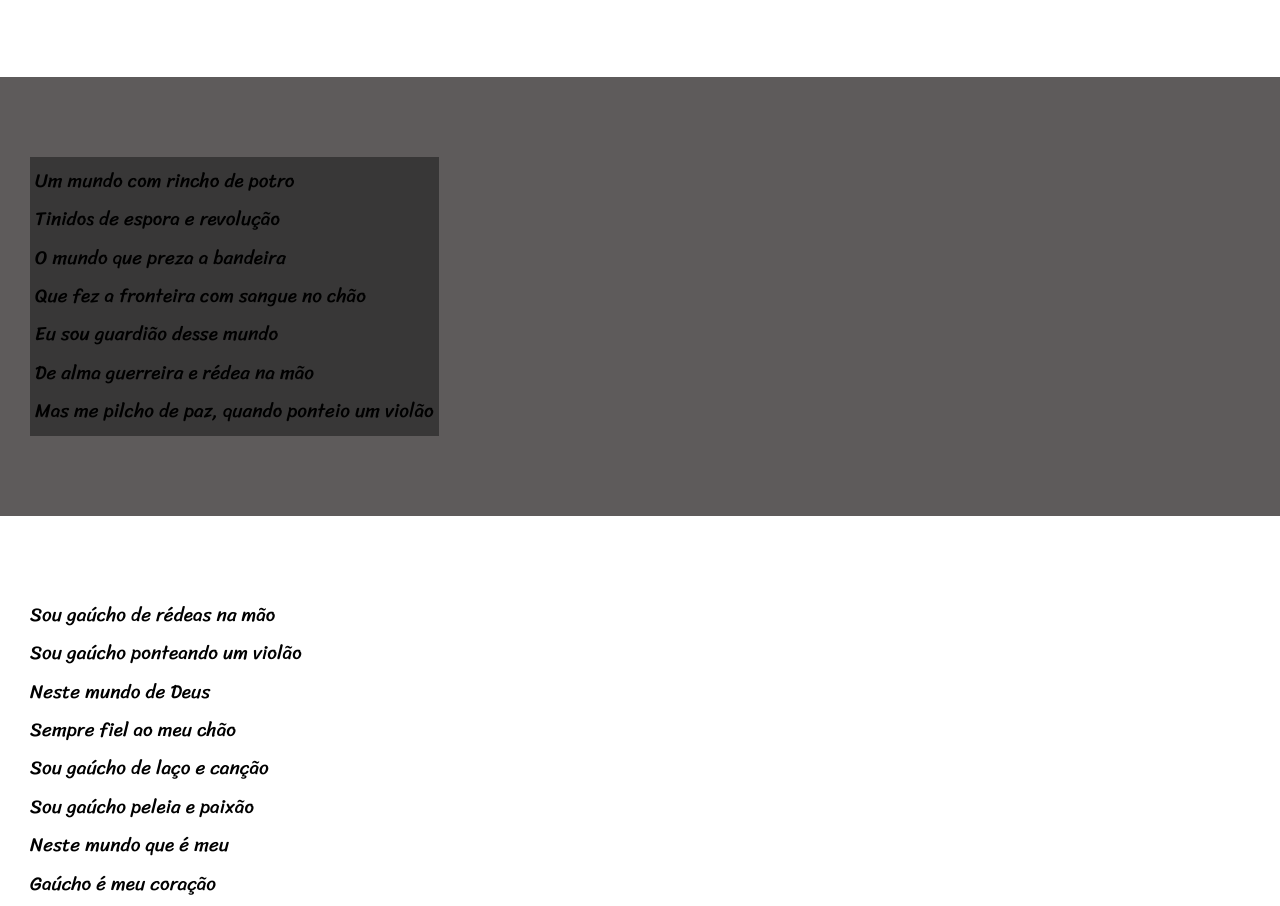
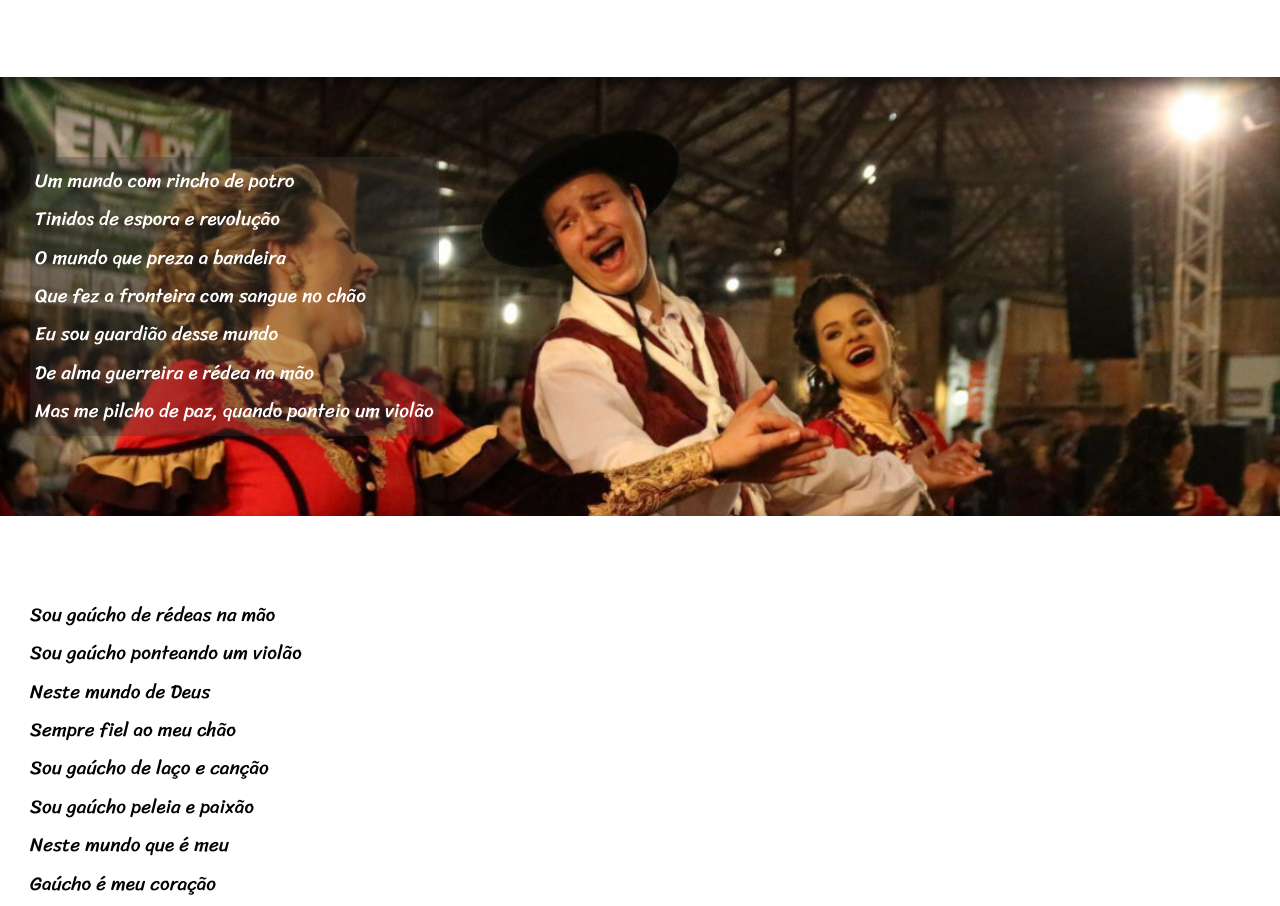
Before and after one commit to rossania/projeto_farroupilha, a plain HTML site: page index.html in a window 1280 px wide. Shown: the part 507-1413 px from the top of the page. Drawn offline with Linux system fonts and the light colour scheme.

Commit message:
atualizei o estilo

```diff
--- a/estilo/style.css
+++ b/estilo/style.css
@@ -59,20 +59,29 @@ section.fundo_normal{
 
 section.fundo_imagem{
     background-color: #5e5b5b;
-    color:black;
+    color:white;
+    box-shadow: inset 6px 6px 13px 0px rgba(0, 0, 0, 0.473);
+    background-attachment: fixed;
 
 }
 section.fundo_imagem > p{
     display: inline-block;
     padding: 5px;
-    background-color: #383737;
+    background-color: rgba(56, 55, 55, 0.329);
 }
 
 section#img01{
-    background-image: url(..imagens/IMG_1.jpg);
+    background-image: url(../imagens/IMG_1.jpg);
+    background-repeat: no-repeat;
+    background-size: cover;
+
 
 }
 section#img02{
+    background-image: url(../imagens/img_2.jpg);
+    background-repeat: no-repeat;
+    background-size: cover;
+    background-position: center center;
 
 }
 footer{
```
